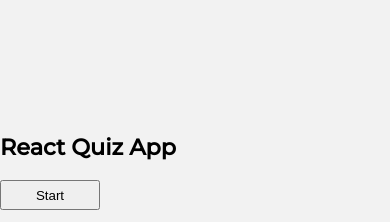
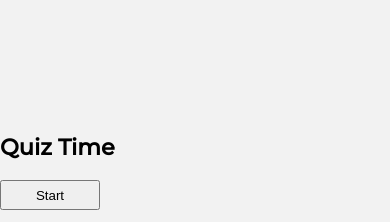
Before and after one commit to yigitcandonmez/quiz-time, a React (Create React App) app: page / in a window 390 px wide. Shown: the top 222 px of the page. Built offline with nearby package versions, Linux system fonts and the light colour scheme.

Commit message:
ToDo add new tasks and complete a few tasks

```diff
--- a/public/index.html
+++ b/public/index.html
@@ -7,11 +7,11 @@
     <meta name="theme-color" content="#000000" />
     <meta
       name="description"
-      content="Web site created using create-react-app"
+      content="QuizTime"
     />
     <link rel="apple-touch-icon" href="%PUBLIC_URL%/logo192.png" />
     <link rel="manifest" href="%PUBLIC_URL%/manifest.json" />
-    <title>Quiz App</title>
+    <title>Quiz Time</title>
   </head>
   <body>
     <noscript>You need to enable JavaScript to run this app.</noscript>
--- a/src/App.scss
+++ b/src/App.scss
@@ -84,3 +84,11 @@ html,
   width: 100px;
   height: 30px;
 }
+
+// MEDIA QUERIES
+
+@media only screen and (max-width: 600px) {
+  body {
+    background-color: lightblue;
+  }
+}
--- a/src/App.tsx
+++ b/src/App.tsx
@@ -61,7 +61,7 @@ const App = () => {
   return (
     <div className="App container">
       <div className="question">
-        <h1 style={{ fontSize: "1.4em" }}>React Quiz App</h1>
+        <h1 style={{ fontSize: "1.4em" }}>Quiz Time</h1>
         <div className="game__start">
           {gameOver ? (
             <button className="start__btn" onClick={startTrivia}>
```
Also changed, not shown: 1 other file (tests, documents, lock files or other folders).
